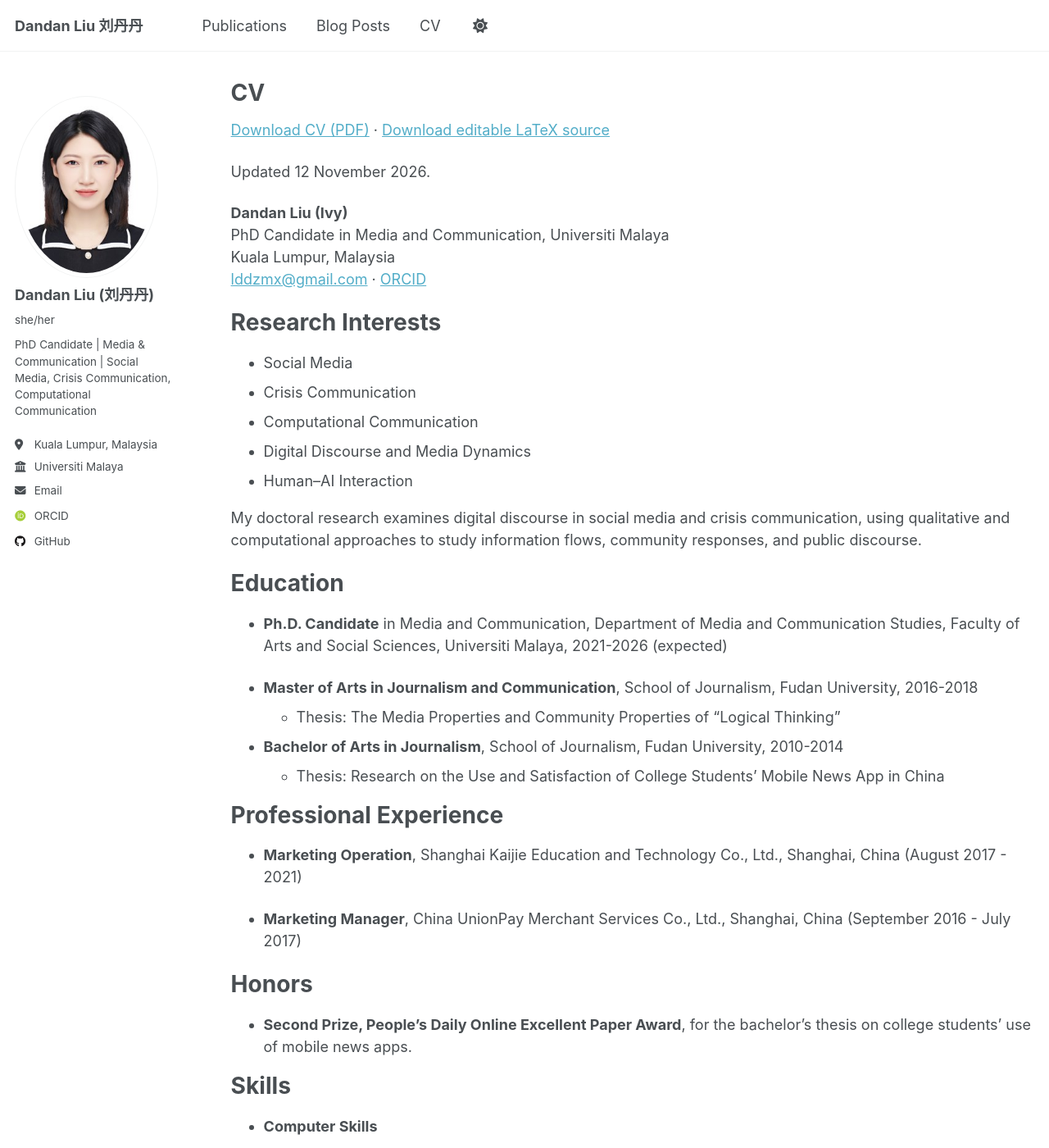
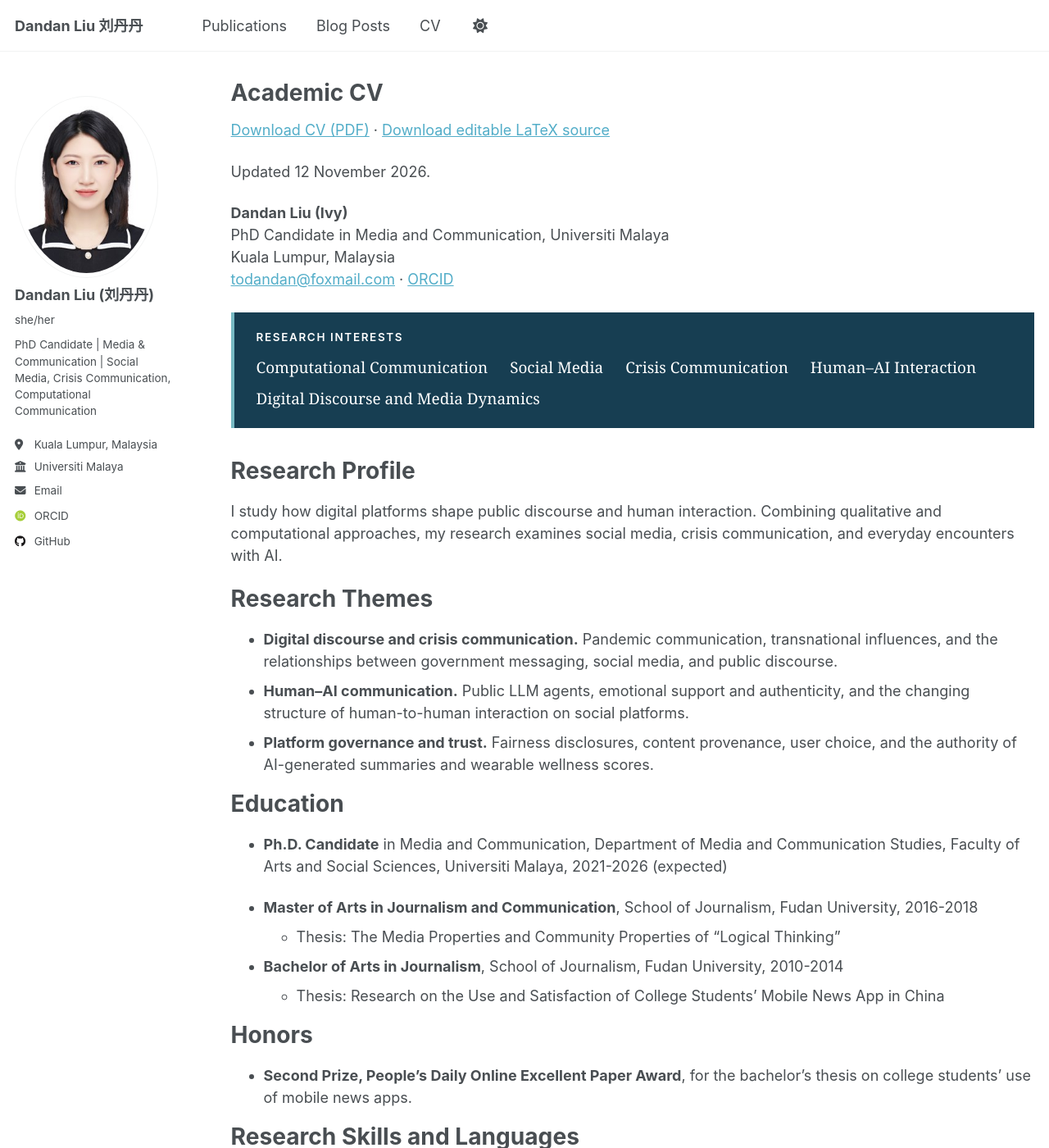
Before and after one commit to s2134717ldd/smiledan713.github.io, a Jekyll site: the page built from _pages/cv.md, in a window 1280 px wide and 1400 px high. Shown: the whole window at 82% size. Built offline with Jekyll 4.4.1, drawn with Linux system fonts in a browser that asks for light colours; some web fonts are replaced; a script that is not in the unit is left out; some of the changed text lies outside the part shown.

Commit message:
Redesign academic CV around research interests and publications

```diff
--- a/_config.yml
+++ b/_config.yml
@@ -30,7 +30,7 @@ author:
   location         : "Kuala Lumpur, Malaysia"
   employer         : "Universiti Malaya"
   uri              : # URL
-  email            : "lddzmx@gmail.com"
+  email            : "todandan@foxmail.com"
 
   # Academic websites
   academia         : # URL
--- /dev/null
+++ b/_includes/research-interests-banner.html
@@ -0,0 +1,10 @@
+<section class="research-interests-banner" aria-label="Research interests">
+  <h2>Research Interests</h2>
+  <ul>
+    <li>Computational Communication</li>
+    <li>Social Media</li>
+    <li>Crisis Communication</li>
+    <li>Human–AI Interaction</li>
+    <li>Digital Discourse and Media Dynamics</li>
+  </ul>
+</section>
--- a/_pages/cv.md
+++ b/_pages/cv.md
@@ -1,6 +1,6 @@
 ---
 layout: archive
-title: "CV"
+title: "Academic CV"
 permalink: /cv/
 author_profile: true
 redirect_from:
@@ -16,17 +16,19 @@ Updated 12 November 2026.
 **Dandan Liu (Ivy)**<br>
 PhD Candidate in Media and Communication, Universiti Malaya<br>
 Kuala Lumpur, Malaysia<br>
-[lddzmx@gmail.com](mailto:lddzmx@gmail.com) · [ORCID](https://orcid.org/0009-0002-4702-8070)
+[todandan@foxmail.com](mailto:todandan@foxmail.com) · [ORCID](https://orcid.org/0009-0002-4702-8070)
 
-Research Interests
+{% include research-interests-banner.html %}
+
+Research Profile
 ======
-* Social Media
-* Crisis Communication
-* Computational Communication
-* Digital Discourse and Media Dynamics
-* Human–AI Interaction
+I study how digital platforms shape public discourse and human interaction. Combining qualitative and computational approaches, my research examines social media, crisis communication, and everyday encounters with AI.
 
-My doctoral research examines digital discourse in social media and crisis communication, using qualitative and computational approaches to study information flows, community responses, and public discourse.
+Research Themes
+======
+* **Digital discourse and crisis communication.** Pandemic communication, transnational influences, and the relationships between government messaging, social media, and public discourse.
+* **Human–AI communication.** Public LLM agents, emotional support and authenticity, and the changing structure of human-to-human interaction on social platforms.
+* **Platform governance and trust.** Fairness disclosures, content provenance, user choice, and the authority of AI-generated summaries and wearable wellness scores.
 
 Education
 ======
@@ -40,30 +42,14 @@ Education
 * **Bachelor of Arts in Journalism**, School of Journalism, Fudan University, 2010-2014
   * Thesis: Research on the Use and Satisfaction of College Students' Mobile News App in China
 
-Professional Experience
-======
-* **Marketing Operation**, Shanghai Kaijie Education and Technology Co., Ltd., Shanghai, China (August 2017 - 2021)
-
-
-* **Marketing Manager**, China UnionPay Merchant Services Co., Ltd., Shanghai, China (September 2016 - July 2017)
-
 Honors
 ======
 * **Second Prize, People's Daily Online Excellent Paper Award**, for the bachelor's thesis on college students' use of mobile news apps.
 
-Skills
+Research Skills and Languages
 ======
-* **Computer Skills**
-  * MS Word, Excel, PowerPoint
-  * Python
-  * Photoshop, Premiere
-
-* **Languages**
-  * Mandarin (Native)
-  * English (IELTS 6.5)
-
-* **Sports & Hobbies**
-  * Swimming, Running, Badminton
+* **Approaches and tools:** Qualitative inquiry; computational communication; Python.
+* **Languages:** Mandarin (native); English (IELTS 6.5).
 
 First-Author Publications
 ======
--- a/assets/css/main.scss
+++ b/assets/css/main.scss
@@ -41,3 +41,39 @@
     "vendor/font-awesome/solid",
     "vendor/font-awesome/brands"
 ;
+
+.research-interests-banner {
+  margin: 1.5rem 0 2rem;
+  padding: 1.25rem 1.5rem;
+  border-left: 4px solid #78bac4;
+  background: #173e52;
+  color: #ffffff;
+
+  h2 {
+    margin: 0 0 0.85rem;
+    padding: 0;
+    border: 0;
+    color: #ffffff;
+    font-size: 0.75rem;
+    font-weight: 600;
+    letter-spacing: 0.12em;
+    text-transform: uppercase;
+  }
+
+  ul {
+    display: flex;
+    flex-wrap: wrap;
+    gap: 0.65rem 1.5rem;
+    margin: 0;
+    padding: 0;
+    list-style: none;
+  }
+
+  li {
+    margin: 0;
+    padding: 0;
+    font-family: Georgia, "Times New Roman", serif;
+    font-size: 1.05rem;
+    line-height: 1.4;
+  }
+}
```
Also changed, not shown: _pages/about.md (+2 -12 lines), 2 other files.
